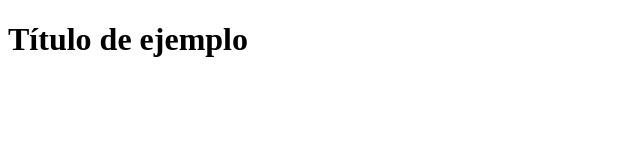
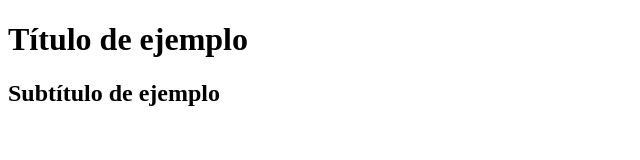
Before and after one commit to DorianDesings/prueba-2023, a plain HTML site: page index.html in a window 1280 px wide. Shown: the whole page, without its empty margins (0-640 px from the left). Drawn offline with Linux system fonts and the light colour scheme.

Commit message:
Subtítulo añadido

```diff
--- a/index.html
+++ b/index.html
@@ -8,5 +8,6 @@
   </head>
   <body>
     <h1>Título de ejemplo</h1>
+    <h2>Subtítulo de ejemplo</h2>
   </body>
 </html>
```
